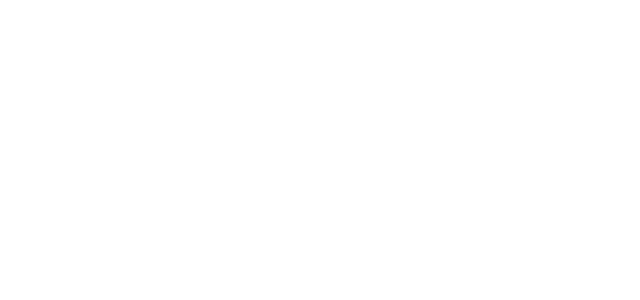
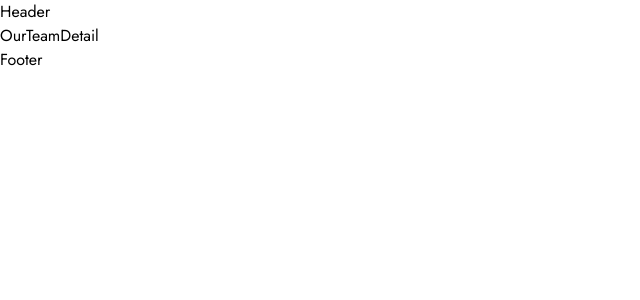
Before and after one commit to Min1870/Hotale, a React (Vite) app: page /our-team-member/1 in a window 1280 px wide. Before the commit this address had no page. Shown: the top 300 px of the page, without its empty margins (0-640 px from the left). Built offline with nearby package versions, Linux system fonts and the light colour scheme; a web font is replaced by a local one.

Commit message:
add our team detail route

```diff
--- /dev/null
+++ b/src/pages/OurTeamDetail.jsx
@@ -0,0 +1,9 @@
+import React from 'react'
+
+const OurTeamDetail = () => {
+  return (
+    <div>OurTeamDetail</div>
+  )
+}
+
+export default OurTeamDetail
--- a/src/routes/Paths.jsx
+++ b/src/routes/Paths.jsx
@@ -11,6 +11,7 @@
 import BlogDetails from "../pages/BlogDetails";
 import Contact from "../pages/Contact";
 import RoomsDetails from "../pages/RoomsDetails";
+import OurTeamDetail from "../pages/OurTeamDetail";
 
 const Paths = () => {
   return (
@@ -20,6 +21,7 @@
           <Route index element={<Home />} />
           <Route path="about-us" element={<About />} />
           <Route path="our-team" element={<OurTeam />} />
+          <Route path="our-team-member/:id" element={<OurTeamDetail/>}/>
           <Route path="hotel-review" element={<HotelReview />} />
           <Route path="rooms" element={<Rooms />} />
           <Route path="roomsDetails/:id" element={<RoomsDetails />} />
```
